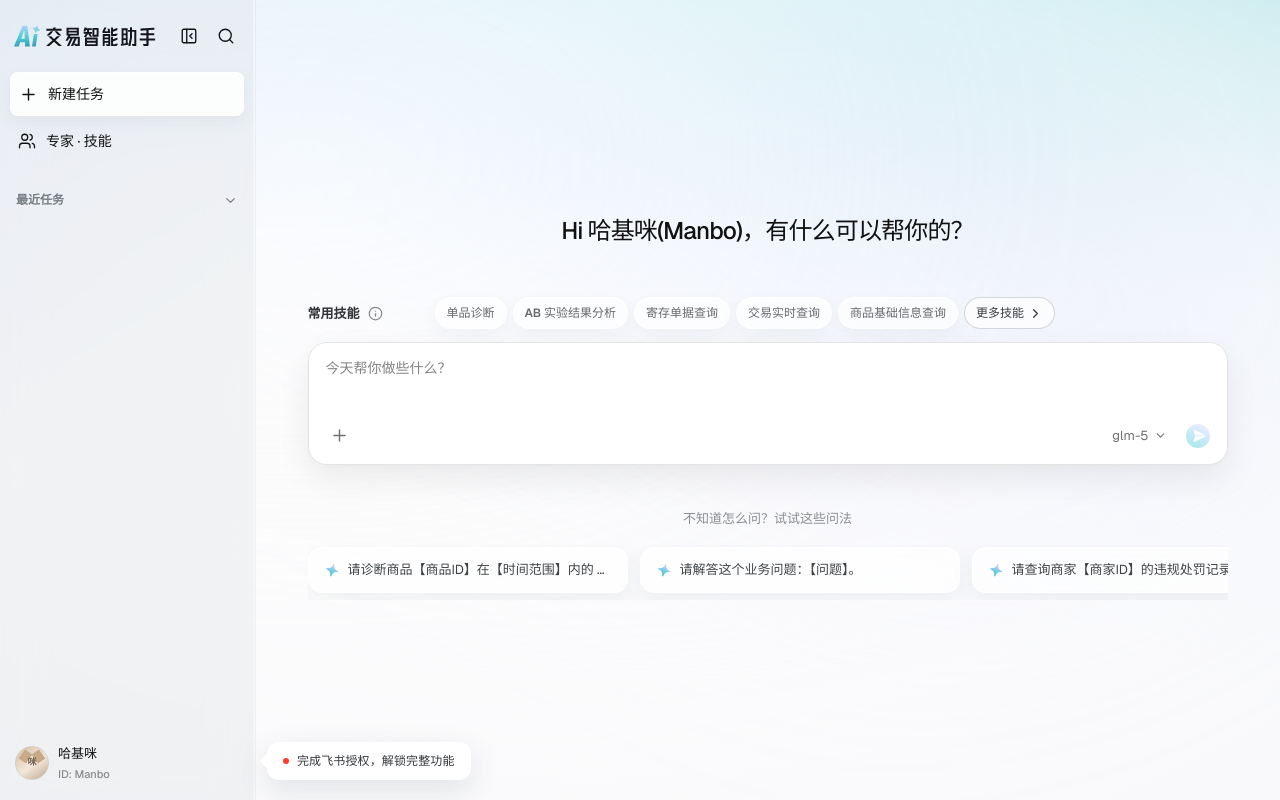
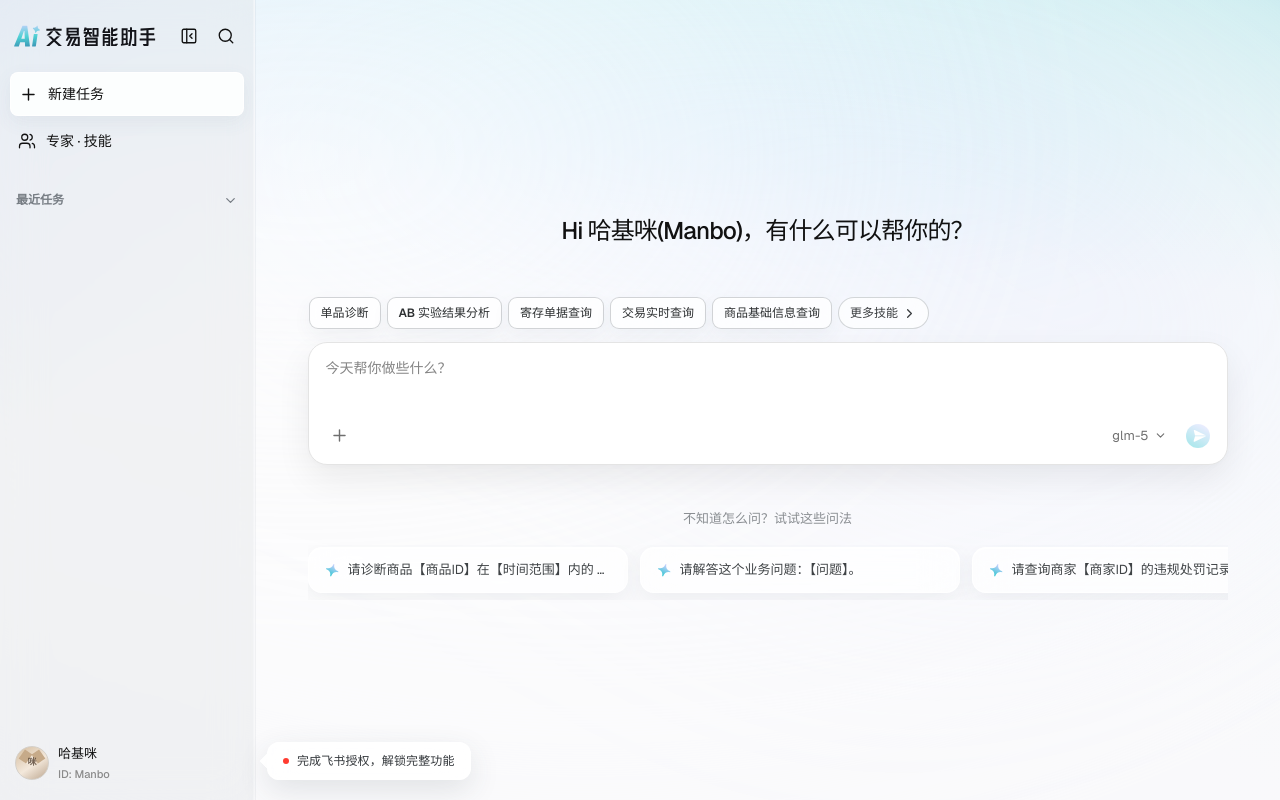
Before and after one commit to junnzhuu/trade-agent-demo, a Next.js app: page / in a window 1280 px wide. Built offline with nearby package versions, Linux system fonts and the light colour scheme.

Commit message:
style: refine v2.8 skill selection states

```diff
--- a/app/globals.css
+++ b/app/globals.css
@@ -712,77 +712,9 @@ button:disabled {
 }
 
 .home-skill-discovery {
-  display: grid;
-  grid-template-columns: 116px minmax(0, 1fr);
-  align-items: center;
+  display: block;
   width: min(920px, 100%);
-  gap: 10px;
   margin-bottom: 10px;
-}
-
-.home-discovery-heading {
-  display: flex;
-  align-items: center;
-  gap: 4px;
-  color: #303336;
-  white-space: nowrap;
-}
-
-.home-discovery-title {
-  font-size: 13px;
-  font-weight: 620;
-}
-
-.home-discovery-info {
-  position: relative;
-  display: grid;
-  width: 24px;
-  height: 24px;
-  place-items: center;
-  padding: 0;
-  border: 0;
-  border-radius: 999px;
-  background: transparent;
-  color: #85898d;
-}
-
-.home-discovery-info:hover,
-.home-discovery-info:focus-visible {
-  background: rgba(224, 227, 229, 0.7);
-  color: #303336;
-}
-
-.home-discovery-info span {
-  position: absolute;
-  bottom: calc(100% + 8px);
-  left: 0;
-  z-index: 12;
-  width: 300px;
-  padding: 10px 12px;
-  border: 1px solid rgba(255, 255, 255, 0.8);
-  border-radius: 11px;
-  background: rgba(247, 248, 248, 0.94);
-  color: #555a5e;
-  box-shadow: 0 12px 30px rgba(51, 63, 72, 0.14);
-  font-size: 12px;
-  line-height: 1.55;
-  text-align: left;
-  white-space: normal;
-  opacity: 0;
-  pointer-events: none;
-  transform: translateY(5px);
-  visibility: hidden;
-  -webkit-backdrop-filter: blur(18px) saturate(118%);
-  backdrop-filter: blur(18px) saturate(118%);
-  transition: opacity 130ms ease, transform 130ms ease, visibility 130ms ease;
-}
-
-.home-discovery-info:hover span,
-.home-discovery-info:focus span,
-.home-discovery-info:focus-visible span {
-  opacity: 1;
-  transform: translateY(0);
-  visibility: visible;
 }
 
 .home-discovery-options {
@@ -802,10 +734,10 @@ button:disabled {
   align-items: center;
   justify-content: center;
   padding: 0 11px;
-  border: 1px solid rgba(255, 255, 255, 0.7);
-  border-radius: 999px;
-  background: rgba(255, 255, 255, 0.68);
-  color: #666a6e;
+  border: 1px solid rgba(191, 195, 198, 0.72);
+  border-radius: 9px;
+  background: rgba(255, 255, 255, 0.76);
+  color: #2c2f31;
   box-shadow:
     inset 0 1px 0 rgba(255, 255, 255, 0.76),
     0 7px 18px rgba(74, 89, 101, 0.055);
@@ -823,16 +755,18 @@ button:disabled {
 .home-skill-card:hover,
 .home-skill-card:focus-visible {
   z-index: 4;
-  border-color: #aeb2b5;
-  background: rgba(218, 222, 225, 0.66);
-  color: #222426;
+  border-color: #01c1c2;
+  background: rgba(1, 193, 194, 0.06);
+  color: #009fa0;
 }
 
 .home-skill-card.selected {
-  border-color: rgba(100, 106, 111, 0.58);
-  background: rgba(212, 216, 218, 0.9);
-  color: #202224;
-  box-shadow: inset 0 1px 0 rgba(255, 255, 255, 0.9);
+  border-color: #01c1c2;
+  background: rgba(1, 193, 194, 0.08);
+  color: #009fa0;
+  box-shadow:
+    inset 0 1px 0 rgba(255, 255, 255, 0.9),
+    0 6px 16px rgba(1, 193, 194, 0.08);
 }
 
 .home-skill-card > strong {
@@ -842,7 +776,7 @@ button:disabled {
 }
 
 .home-skill-option {
-  background: rgba(255, 255, 255, 0.68);
+  background: rgba(255, 255, 255, 0.76);
 }
 
 .home-discovery-more {
@@ -1392,10 +1326,10 @@ button:disabled {
   align-items: center;
   gap: 6px;
   padding: 0 10px 0 8px;
-  border: 0;
+  border: 1px solid rgba(1, 193, 194, 0.2);
   border-radius: 11px;
-  background: transparent;
-  color: #45484a;
+  background: rgba(1, 193, 194, 0.1);
+  color: #007f80;
   font-size: 14px;
   font-weight: 560;
   line-height: 1;
@@ -1409,8 +1343,9 @@ button:disabled {
 
 .composer-expert-tag:hover,
 .composer-expert-tag:focus-visible {
-  background: #f0f1f2;
-  color: #181a1b;
+  border-color: rgba(1, 193, 194, 0.32);
+  background: rgba(1, 193, 194, 0.16);
+  color: #006f70;
 }
 
 .composer-expert-tag-icons {
@@ -4218,25 +4153,14 @@ button:disabled {
   }
 
   .home-skill-discovery {
-    grid-template-columns: 1fr;
     width: 100%;
-    gap: 6px;
     margin-bottom: 20px;
-  }
-
-  .home-discovery-heading {
-    padding-left: 3px;
   }
 
   .home-discovery-options {
     flex-wrap: wrap;
   }
 
-  .home-discovery-info span {
-    right: auto;
-    left: 0;
-    width: min(300px, calc(100vw - 44px));
-  }
 
   .home-suggested-questions {
     width: calc(100% - 12px);
--- a/app/page.tsx
+++ b/app/page.tsx
@@ -12,7 +12,6 @@ import {
   Ellipsis,
   FilePlus2,
   ImagePlus,
-  Info,
   LoaderCircle,
   PanelLeftClose,
   PanelLeftOpen,
@@ -2413,24 +2412,8 @@ function HomeSkillDiscovery({
   onShowMore: () => void;
   selectedSkillKeys: string[];
 }) {
-  const tooltipId = "home-discovery-info-skills";
-
   return (
     <section aria-label="常用技能" className="home-skill-discovery">
-      <div className="home-discovery-heading">
-        <strong className="home-discovery-title">常用技能</strong>
-        <button
-          aria-describedby={tooltipId}
-          aria-label="了解常用技能"
-          className="home-discovery-info"
-          type="button"
-        >
-          <Info aria-hidden="true" size={15} />
-          <span id={tooltipId} role="tooltip">
-            技能是专家处理具体任务时调用的专项能力。选择后，将按该技能执行并自动绑定所属专家。
-          </span>
-        </button>
-      </div>
       <div className="home-discovery-options">
         {skills.map((skill) => (
           <button
```
Also changed, not shown: 1 other file (tests, documents, lock files or other folders).
